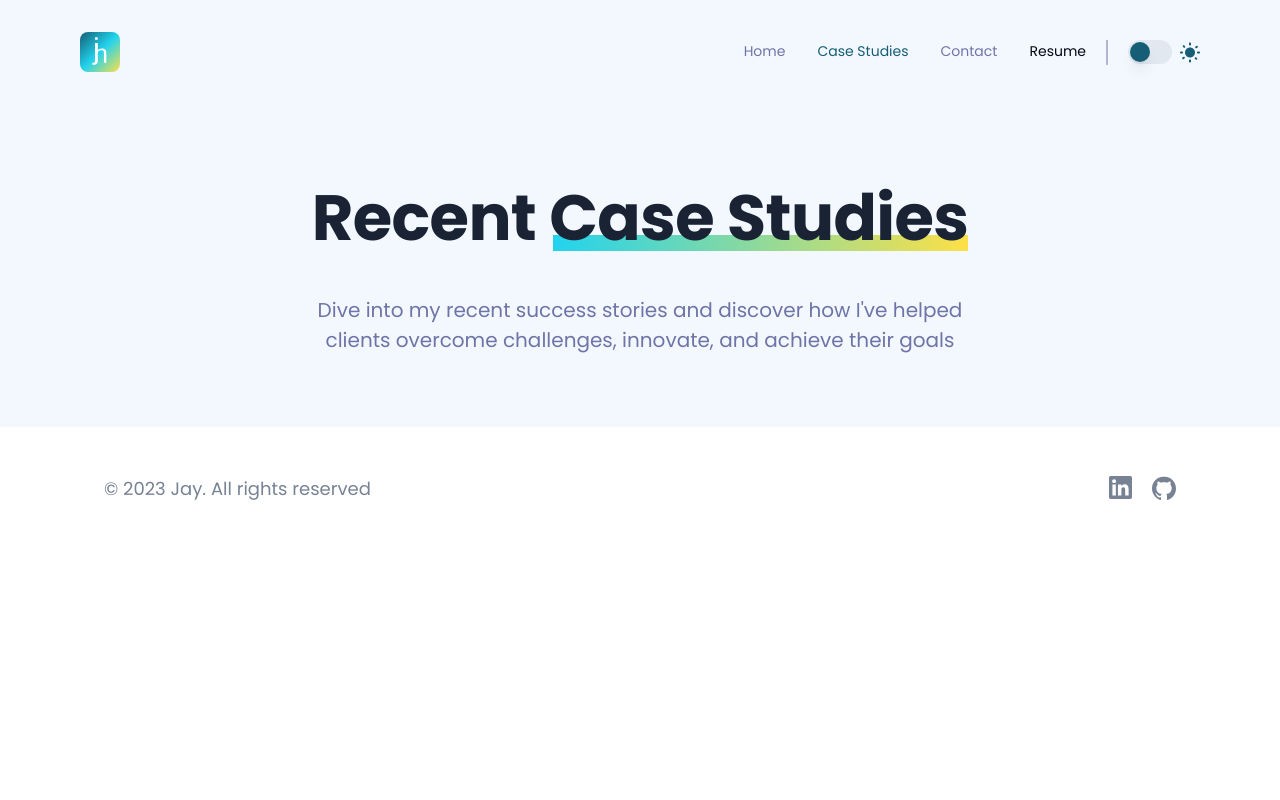
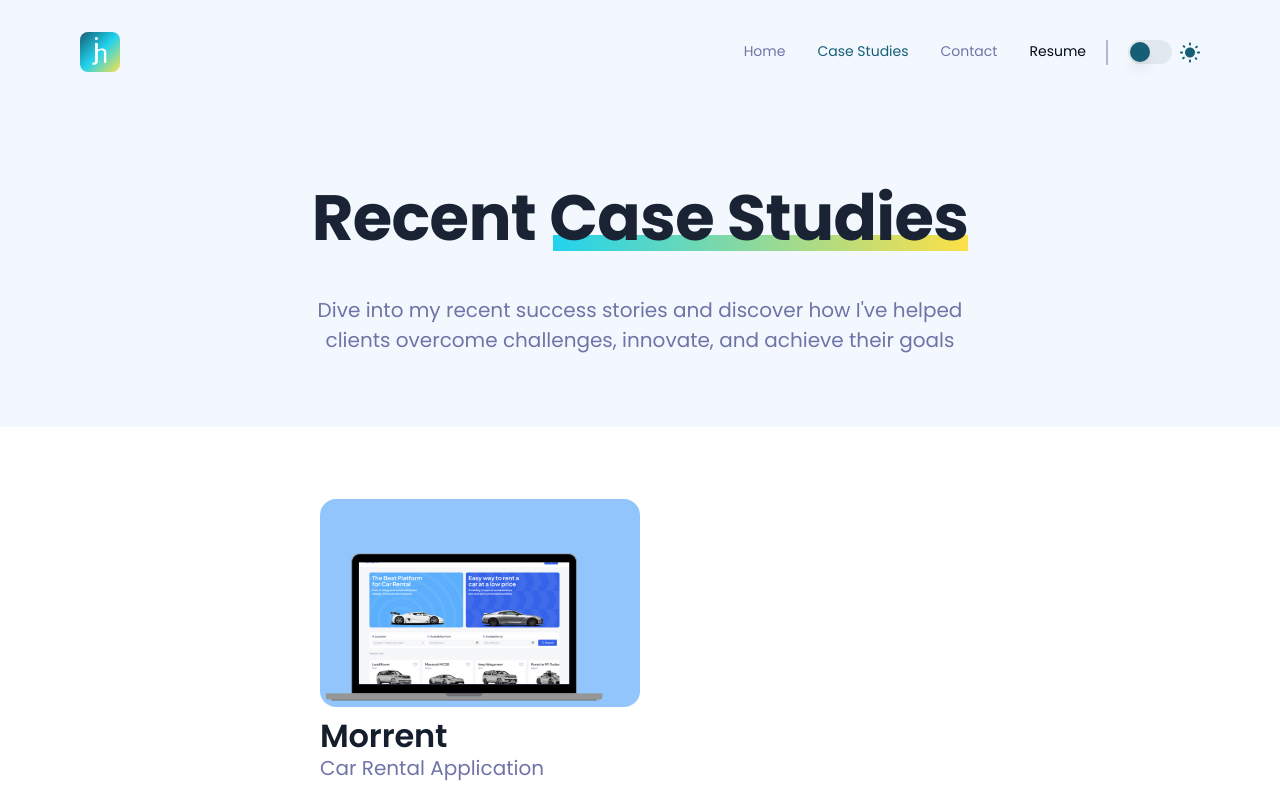
Before and after one commit to jayhogan-dev/portfolio, a Next.js app: page /case-studies in a window 1280 px wide. Shown: the top 800 px of the page. Built offline with nearby package versions, Linux system fonts and the light colour scheme.

Commit message:
case study card created

```diff
--- a/app/case-studies/page.tsx
+++ b/app/case-studies/page.tsx
@@ -1,4 +1,6 @@
+import CaseStudyCard from "@/components/CaseStudyCard";
 import DarkContainer from "@/components/containers/Dark";
+import LightContainer from "@/components/containers/Light";
 
 const CaseStudiesPage = () => {
   return (
@@ -17,6 +19,18 @@ const CaseStudiesPage = () => {
           </p>
         </section>
       </DarkContainer>
+      <LightContainer>
+        <section className="flex flex-col py-12 md:py-[72px] items-center justify-center">
+          <div className="grid grid-cols-1 md:grid-cols-2">
+            <CaseStudyCard
+              title="Morrent"
+              color="bg-blue-300"
+              subtitle="Car Rental Application"
+              imgUrl="/morent-laptop.png"
+            />
+          </div>
+        </section>
+      </LightContainer>
     </main>
   );
 };
--- /dev/null
+++ b/components/CaseStudyCard.tsx
@@ -0,0 +1,39 @@
+import Image from "next/image";
+
+interface CaseStudyCardProps {
+  title: string;
+  color: string;
+  subtitle: string;
+  imgUrl: string;
+}
+
+const CaseStudyCard = ({
+  title,
+  color,
+  subtitle,
+  imgUrl,
+}: CaseStudyCardProps) => {
+  return (
+    <div className="flex flex-col gap-3">
+      <div className={`flex h-52 w-80 relative rounded-2xl ${color}`}>
+        <div className="absolute h-40 w-72 bottom-0 left-0 right-0 text-center">
+          <Image
+            src={imgUrl}
+            alt={title}
+            fill
+          />
+        </div>
+      </div>
+      <div className="flex flex-col">
+        <h2 className="text-paragraph-semibold md:text-heading3 text-primary-black-200 dark:text-white">
+          {title}
+        </h2>
+        <h3 className="text-small-regular md:text-paragraph-regular text-primary-white-500 dark:text-primary-white-800">
+          {subtitle}
+        </h3>
+      </div>
+    </div>
+  );
+};
+
+export default CaseStudyCard;
```
